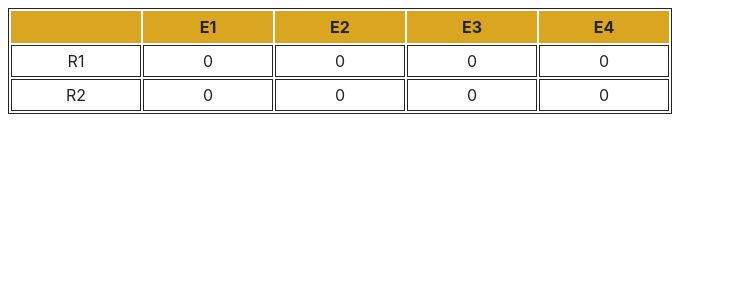
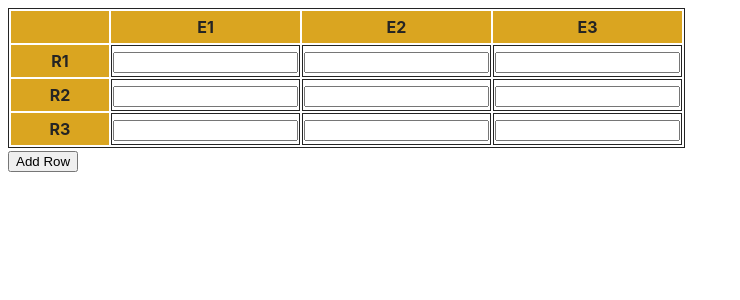
Before and after one commit to StanSurj98/dashboard_tables_exercise, a React (Vite) app: page / in a window 1280 px wide. Shown: the top 300 px of the page, without its empty margins (0-740 px from the left). Built offline with nearby package versions, Linux system fonts and the light colour scheme.

Commit message:
feat: state for Rows and pull own component

```diff
--- a/src/App.css
+++ b/src/App.css
@@ -3,14 +3,31 @@ table, td {
   text-align: center;
 }
 
-thead {
+th {
   background-color: goldenrod;
 }
 
 th {
-  width: 8rem;
+  width: 6rem;
 }
 
 tr {
   height: 2rem;
 }
+/*
+input {
+  border-top-style: hidden;
+  border-right-style: hidden;
+  border-left-style: hidden;
+  border-bottom-style: groove;
+  background-color: rgba(255, 255, 255, 0.87);
+}
+
+.no-outline:focus {
+  outline: none;
+} */
+
+.dashboard-container {
+  display: flex
+
+}
--- a/src/App.jsx
+++ b/src/App.jsx
@@ -1,9 +1,14 @@
 import { useState } from "react";
-import reactLogo from "./assets/react.svg";
 import "./App.css";
+import Row from './components/Row';
+
+// Test Data
+const oneRowTest = [{ value: "" }, { value: "" }, { value: "" }];
+const multiRowTest = [oneRowTest, oneRowTest, oneRowTest];
 
 function App() {
-  const [count, setCount] = useState(0);
+  const [rowData, setRowData] = useState(multiRowTest);
+
 
   return (
     <div className="App">
@@ -14,26 +19,17 @@ function App() {
             <th>E1</th>
             <th>E2</th>
             <th>E3</th>
-            <th>E4</th>
           </tr>
         </thead>
         <tbody>
-          <tr>
-            <td>R1</td>
-            <td>0</td>
-            <td>0</td>
-            <td>0</td>
-            <td>0</td>
-          </tr>
-          <tr>
-            <td>R2</td>
-            <td>0</td>
-            <td>0</td>
-            <td>0</td>
-            <td>0</td>
-          </tr>
+          {rowData.map((col, index) => (
+            <Row columnData={col} rowLabel={index}></Row>
+          ))}
         </tbody>
       </table>
+      <button type="submit" onClick={() => setRowData(prev => [...prev, oneRowTest])}>
+        Add Row
+      </button>
     </div>
   );
 }
--- /dev/null
+++ b/src/components/Row/index.jsx
@@ -0,0 +1,16 @@
+// Row Component (Pull later)
+const Row = ({ columnData, rowLabel }) => {
+  return (
+    <tr>
+      {/* Some sort of row # identifier later */}
+      <th>R{rowLabel + 1}</th>
+      {columnData.map((cell) => (
+        <td>
+          <input type={"text"} defaultValue={cell.value} />
+        </td>
+      ))}
+    </tr>
+  );
+};
+
+export default Row;
```
